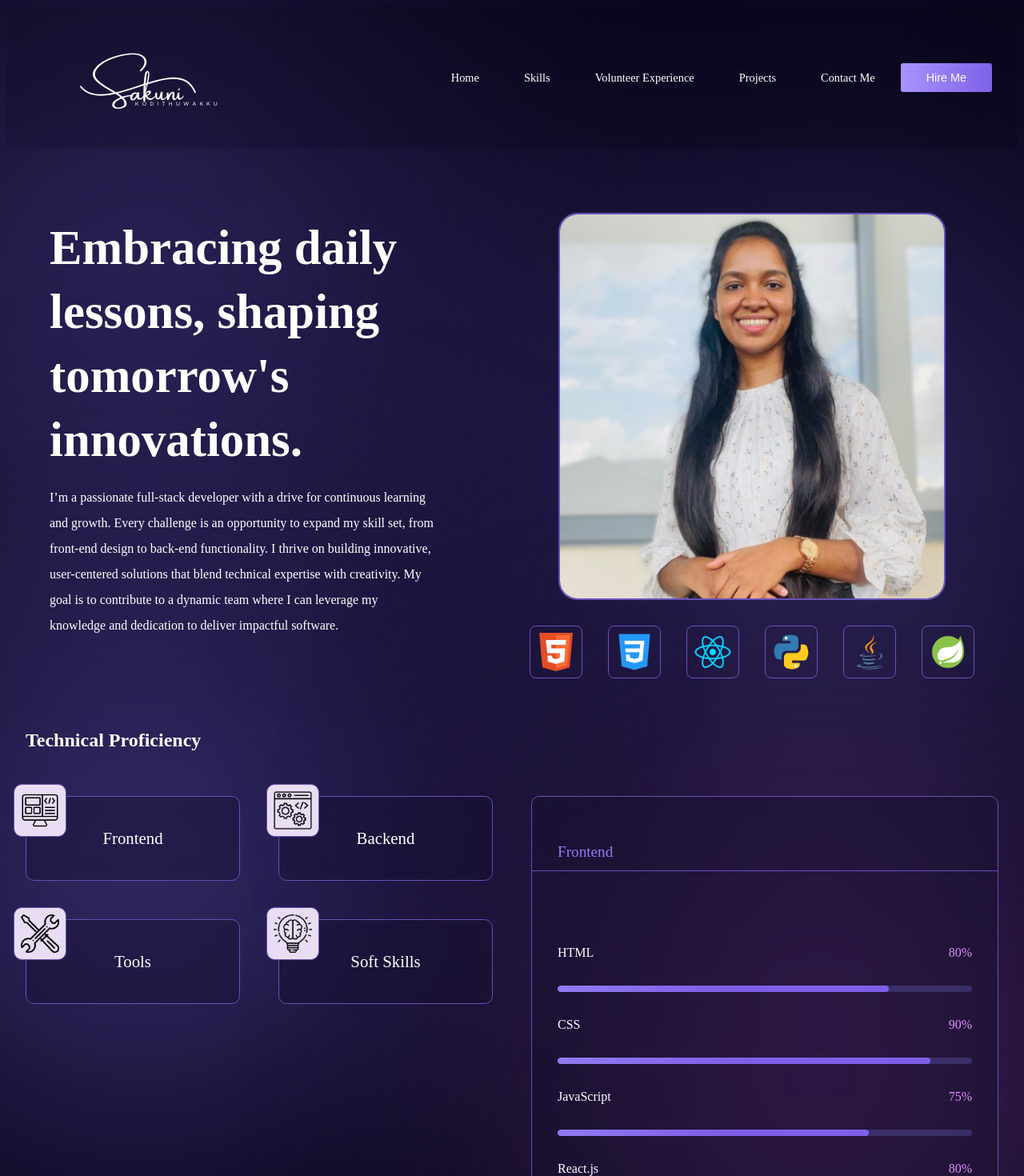
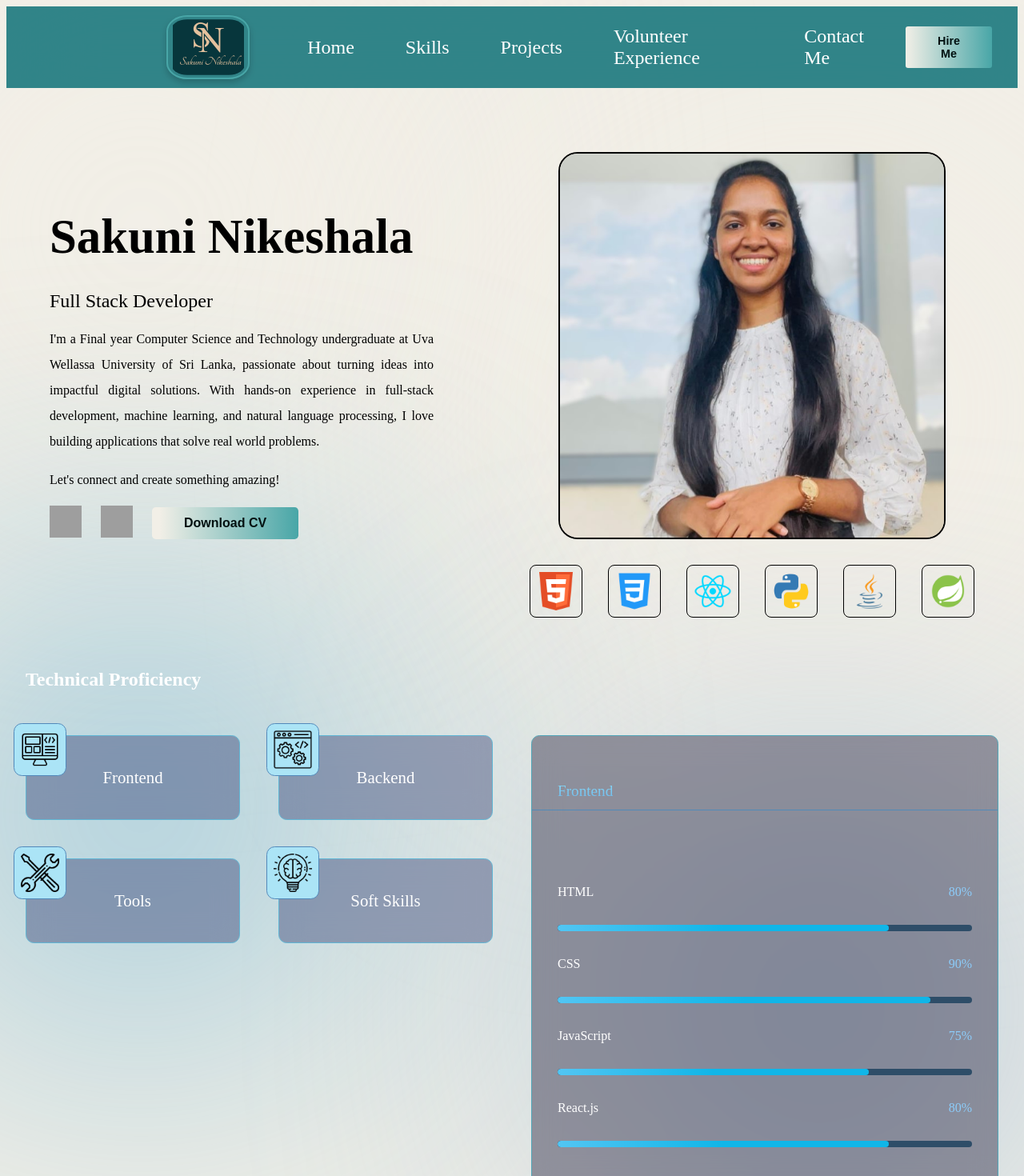
Before and after one commit to SakuniNK/MyPortfolio, a React (Create React App) app in the folder portfolio/: page / in a window 1280 px wide. Shown: the top 1470 px of the page at 80% size. Built offline with nearby package versions, Linux system fonts and the light colour scheme; grey boxes are pictures that could not be loaded; a web font is replaced by a local one.

Commit message:
yesterday

```diff
--- a/portfolio/src/Components/Hero.jsx
+++ b/portfolio/src/Components/Hero.jsx
@@ -13,16 +13,25 @@ const Hero = ()=> {
     return (
         <section className="hero-container">
         <div className="hero-content">
-            <h2>Embracing daily lessons, shaping tomorrow's innovations.</h2>
-            <p>I’m a passionate full-stack developer with a drive for continuous learning
-                and growth. Every challenge is an opportunity to expand my skill set,
-                from front-end design to back-end functionality.
-                I thrive on building innovative, user-centered solutions
-                that blend technical expertise with creativity.
-                My goal is to contribute to a dynamic team where
-                I can leverage my knowledge and dedication
-                to deliver impactful software.
-            </p>
+            <h2>Sakuni Nikeshala</h2>
+            <h3>Full Stack Developer</h3>
+            <p>I'm a Final year Computer Science and Technology undergraduate at Uva Wellassa University of Sri Lanka, passionate about turning ideas into impactful digital solutions.
+With hands-on experience in full-stack development, machine learning, and natural language processing, I love building applications that solve real world problems.
+</p>
+<p>
+Let's connect and create something amazing!</p>
+
+            <div className="hero-btns">
+                <a href="https://github.com/your-github-profile" target="_blank" rel="noopener noreferrer" className="social-link">
+                    <img src="https://cdn-icons-png.flaticon.com/512/25/25231.png" alt="GitHub" className="social-icon" />
+                </a>
+                <a href="https://linkedin.com/in/your-linkedin-profile" target="_blank" rel="noopener noreferrer" className="social-link">
+                    <img src="https://cdn-icons-png.flaticon.com/512/174/174857.png" alt="LinkedIn" className="social-icon" />
+                </a>
+                <button className="download-btn" onClick={() => {}}>
+                    Download CV
+                </button>
+            </div>
         </div>
         <div className="hero-img">
             <div className="profile-img">
--- a/portfolio/src/Components/Navbar.jsx
+++ b/portfolio/src/Components/Navbar.jsx
@@ -1,6 +1,6 @@
 import React from "react";
 import "../Styles/Navbar.css";
-import logo from "../Assets/images/SK1.png";
+import logo from "../Assets/images/SN.png";
 
 const Navbar = () => {
     return (
@@ -16,10 +16,10 @@ const Navbar = () => {
                             <a href="skills" className="menu-item">Skills</a>
                         </li>
                         <li>
-                            <a href="volunteer" className="menu-item">Volunteer Experience</a>
+                            <a href="volunteer" className="menu-item">Projects</a>
                         </li>
                         <li>
-                            <a href="projects" className="menu-item">Projects</a>
+                            <a href="projects" className="menu-item">Volunteer Experience</a>
                         </li>
                         <li>
                             <a href="contact" className="menu-item">Contact Me</a>
@@ -29,11 +29,11 @@ const Navbar = () => {
                         </button>
                     </ul>
 
-                    <button className="menu-btn" onClick={() => {}}>
+                    {/* <button className="menu-btn" onClick={() => {}}>
                         <span className="material-symbols-outlined" style={{fontSize: "1.8rem"}}>
                             menu
                         </span>
-                    </button>
+                    </button> */}
                 </div>
             </nav>
         </>
--- a/portfolio/src/Styles/Footer.css
+++ b/portfolio/src/Styles/Footer.css
@@ -2,6 +2,6 @@
 
     font-size: 0.8rem;
     text-align: center;
-    background: linear-gradient(90deg, #3D3072 0%, #423477 100%);
+    background: linear-gradient(90deg, #3c518f 0%, #476c99 100%);
     padding: 1rem;
 }
--- a/portfolio/src/Styles/Hero.css
+++ b/portfolio/src/Styles/Hero.css
@@ -1,3 +1,7 @@
+body{
+    color: #fff;
+    background-color: #F2EFE7;
+}
 .hero-container {
     display: flex;
     align-items: center;
@@ -12,7 +16,7 @@
     width: 28.125rem;
     height: 28.125rem;
     border-radius: 28.125rem;
-    background: #7c66e3;
+    background: #F2EFE7;
     z-index: -1;
     filter: blur(225px);
     position: absolute;
@@ -38,6 +42,14 @@
     font-weight: 600;
     line-height: 5rem;
     margin-bottom: 1rem;
+    color: #000;
+}
+.hero-content h3 {
+    font-size: 1.5rem;
+    font-weight: 200;
+    line-height: 2rem;
+    margin-bottom: 1rem;
+    color: #000;
 }
 
 .hero-content p {
@@ -45,6 +57,50 @@
     font-size: 1rem;
     font-weight: 400;
     line-height: 2rem;
+    color: #000;
+    text-align: justify;
+}
+
+.hero-btns {
+    display: flex;
+    align-items: center;
+    gap: 1.5rem; /* Increase spacing between icons and button */
+    margin-top: 1rem;
+}
+
+.social-link {
+    display: inline-block;
+    text-decoration: none;
+}
+
+.social-icon {
+    width: 40px; /* Increase icon size */
+    height: 40px;
+    opacity: 1; /* Make the icons slightly transparent */
+    transition: transform 0.3s ease, opacity 0.3s ease;
+}
+
+.social-icon:hover {
+    transform: scale(1.2); /* Slight zoom effect on hover */
+    opacity: 1; /* Fully visible on hover */
+}
+
+.hero-btns .download-btn {
+    font-size: 1rem;
+    font-weight: 700;
+    padding: 0.7rem 2.5rem; /* Adjust padding for a larger button */
+    background: linear-gradient(90deg, #F2EFE7 5%, #48A6A7 100%);
+    color: #021111;
+    border: none;
+    border-radius: 0.3rem;
+    cursor: pointer;
+    transition: all 0.3s ease;
+}
+
+.hero-btns .download-btn:hover {
+    color: #F2EFE7;
+    background: #006A71;
+    outline: 1.5px solid #006A71;
 }
 
 .hero-img {
@@ -60,7 +116,7 @@
     height: 30rem;
     border-radius: 1.5rem;
     overflow: hidden; /* Ensures round profile picture */
-    border: 2px solid #6852ba; /* Optional border around profile image */
+    border: 2px solid #000; /* Optional border around profile image */
 }
 
 .hero-img .profile-img img {
@@ -82,7 +138,7 @@
     align-items: center;
     justify-content: center;
     border-radius: 0.5rem;
-    border: 1.5px solid #6852ba;
+    border: 1.5px solid #000;
 }
 
 .tech-icon img {
--- a/portfolio/src/Styles/Navbar.css
+++ b/portfolio/src/Styles/Navbar.css
@@ -1,7 +1,7 @@
 @import url("https://fonts.googleapis.com/css2?family=Material+Symbols+Outlined");
 
 .nav-wrapper {
-    background: rgba(0, 0, 0, 0.1);
+    background: rgba(0, 106, 113, 0.8);
     padding: 0.5rem 0;
     position: sticky;
     top: 0;
@@ -13,30 +13,43 @@
     max-width: 1300px;
     display: flex;
     align-items: center;
-    justify-content: space-between;
-    padding: 1rem 0;
-    margin: 0 auto;
+    justify-content: space-between; /* Adjust spacing between logo and content */
+    padding: 0.5rem 0; /* Reduce padding */
+    margin: 0 auto 0 5rem;
+    margin-left: 2rem;
 }
 
 .logo {
-    width: 292px;
-    height: 146px;
+    width: 100px;
+    height: 70px;
+    object-fit: contain;
+    padding: 0.2rem;
+    border-radius: 25%;
+    border: 2px solid #48A6A7; /* Add a border */
+    box-shadow: 0 4px 8px rgba(0, 0, 0, 0.2); /* Add a shadow */
+    transition: transform 0.3s ease, box-shadow 0.3s ease; /* Smooth transition */
+    margin-left: 8.5rem;
+}
+
+.logo:hover {
+    transform: scale(1.1); /* Slight zoom effect on hover */
+    box-shadow: 0 6px 12px rgba(0, 0, 0, 0.6); /* Enhance shadow on hover */
 }
 
 .nav-content ul {
     display: flex;
     align-items: center;
-    gap: 0.5rem;
+    gap: -1rem; /* Adjust spacing between menu items */
     list-style: none;
 }
 
-.nav-content li{
-    margin: 0 1.5rem;
+.nav-content li {
+    margin: 0 2rem; /* Reduce margin between list items */
 }
 
 .menu-item {
     text-decoration: none;
-    font-size: 0.9rem;
+    font-size: 1.5rem;
     font-weight: 500;
     color: #ffffff;
     position: relative;
@@ -47,7 +60,7 @@
     content: " ";
     width: 2rem;
     height: 0.2rem;
-    background: linear-gradient(90deg, #a993fe 0%, #7e61e7 100%);
+    background: linear-gradient(90deg, #F2EFE7 0%, #48A6A7 100%);
     position: absolute;
     bottom: -0.6rem;
     opacity: 0;
@@ -63,12 +76,12 @@
 
 .contact-btn{
     font-size: 0.9rem;
-    font-weight: 500;
+    font-weight: 700;
     display: flex;
     align-items: center;
     justify-content: center;
-    color: #ffffff;
-    background: linear-gradient(90deg, #a993fe 0%, #7e61e7 100%);
+    color: #021111;
+    background: linear-gradient(90deg, #F2EFE7 0%, #48A6A7 100%);
     padding: 0.6rem 2rem;
     border: none;
     outline:1.5px solid transparent;
@@ -78,12 +91,12 @@
 }
 
 .contact-btn:hover{
-    color: #a993fe;
-    background: #000;
-    outline: 1.5px solid #a993fe;
+    color: #F2EFE7;
+    background: #006A71;
+    outline: 1.5px solid #006A71;
 }
 
-.menu-btn{
+/* .menu-btn{
     width: 2.5rem;
     height: 2.5rem;
     font-size: 1.5rem;
@@ -92,7 +105,7 @@
     justify-content: center;
     border-radius: 0.4rem;
     color: #fff;
-    background: linear-gradient(90deg, #a993fe 0%, #7e61e7 100%);
+    background: linear-gradient(90deg, #c7c9ca 0%, #e7e8e9 100%);
     line-height: 0;
     cursor: pointer;
     transition: all 0.4s ease;
@@ -100,10 +113,10 @@
 }
 
 .menu-btn:hover{
-    color: #a993fe;
+    color: #ffffff;
     background: #000;
-    border: 1px solid #a993fe;
-}
+    border: 1px solid #84878b;
+} */
 @media (max-width: 769px) {
     .logo{
         width: 5rem;
--- a/portfolio/src/Styles/Skills.css
+++ b/portfolio/src/Styles/Skills.css
@@ -10,7 +10,7 @@
     width: 28rem;
     height: 28rem;
     border-radius: 28.125rem;
-    background: #7c66e3;
+    background: #52a8d0;
     position: absolute;
     z-index: -1;
     filter: blur(200px);
@@ -26,7 +26,7 @@
 
 .skills-container::before {
 
-    background: #9e51b9;
+    background: #80abd2;
     bottom: 0rem;
     right: 0rem;
 }
--- a/portfolio/src/Styles/SkillsCard.css
+++ b/portfolio/src/Styles/SkillsCard.css
@@ -1,9 +1,9 @@
 .skills-card{
     border-radius: 0.65rem;
-    border: 1.5px solid #6751b9;
+    border: 1.5px solid #60b6d5;
     padding: 2.5rem;
     text-align: center;
-    background: rgba(22,17, 47, 0.398);
+    background: rgba(40, 50, 105, 0.398);
     backdrop-filter: blur(1rem);
     position: relative;
     cursor: pointer;
@@ -12,7 +12,7 @@
 
 .skills-card:hover,
 .skills-card:active {
-    background: linear-gradient(180deg, #aa94fe, 0%, #7c5fe6 100%);
+    background: linear-gradient(180deg, #618ca4, 0%, #5ba4e4 100%);
 }
 
 .skills-card span {
@@ -26,9 +26,9 @@
     display: flex;
     align-items: center;
     justify-content: center;
-    background: #e9ddf5;
+    background: #abe4f6;
     border-radius: 0.65rem;
-    border: 1.5px solid #6852ba;
+    border: 1.5px solid #5289ba;
     position: absolute;
     top: -1rem;
     left: -1rem;
--- a/portfolio/src/Styles/SkillsInfoCard.css
+++ b/portfolio/src/Styles/SkillsInfoCard.css
@@ -2,7 +2,7 @@
 
     min-height: 23rem;
     border-radius: 0.65rem;
-    border: 1.5px solid #6751b9;
+    border: 1.5px solid #51a6b9;
     background: rgba(22, 17, 47, 0.398);
     backdrop-filter: blur(1rem);
 }
@@ -11,11 +11,11 @@
     font-size: 1.2rem;
     font-weight: 500;
     padding: 0.8rem 2rem;
-    background: linear-gradient(180deg, #ac96ff 0%, #7c5fe6 100%);
+    background: linear-gradient(180deg, #96efff 0%, #5fa5e6 100%);
     background-clip: text;
     -webkit-background-clip: text;
     -webkit-text-fill-color: transparent;
-    border-bottom: 1.5px solid #6751b9;
+    border-bottom: 1.5px solid #518ab9;
 
 }
 
@@ -42,7 +42,7 @@
 
 .skill-info .percentage {
 
-    color: #dd8cfa;
+    color: #8cccfa;
 
 }
 
@@ -50,7 +50,7 @@
 
     width: 100%;
     height: 0.5rem;
-    background: #382e68;
+    background: #2e4d68;
     border-radius: 0.5rem;
     margin: 1rem 0;
     overflow: hidden;
@@ -61,7 +61,7 @@
 
     width: 0%;
     height: 0.5rem;
-    background: linear-gradient(90deg, #aa94fe -50%, #7d60e6 50%);
+    background: linear-gradient(90deg, #94d5fe -50%, #10b6e8 50%);
     border-radius: 0.5rem;
     transition: all 0.5s ease-in-out;
 }
--- a/portfolio/src/index.css
+++ b/portfolio/src/index.css
@@ -5,8 +5,3 @@ font-family: "Poppins", sans-serif;
 margin: 0;
 box-sizing: border-box;
 }
-
-body{
-    color: #fff;
-    background-color: #060417;
-}
```
Also changed, not shown: portfolio/src/Assets/images/S.png (added), portfolio/src/Assets/images/SN.png (added), portfolio/src/Components/Projects.jsx (added).
